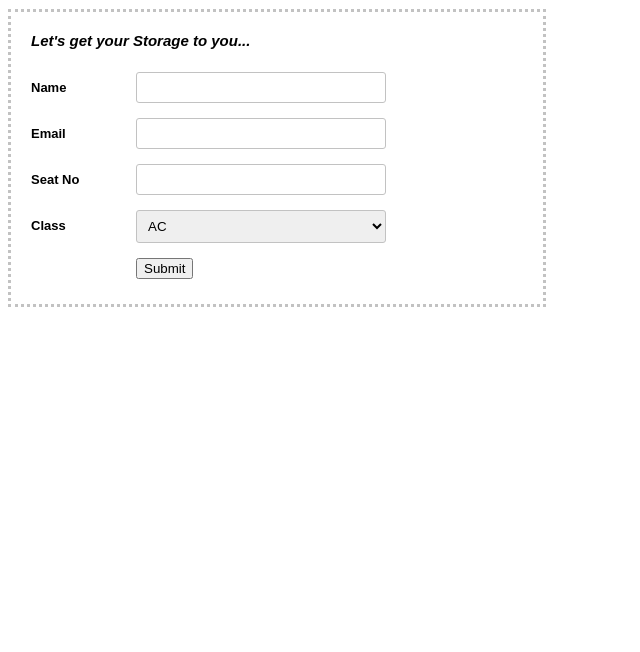
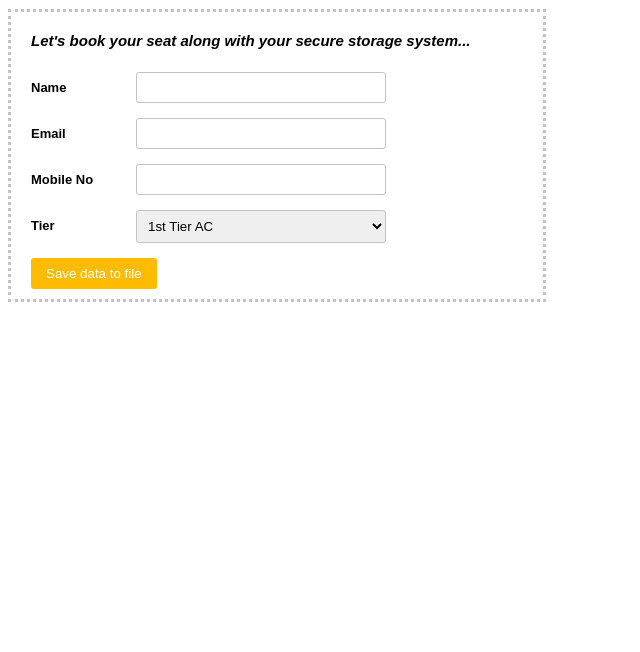
Before and after one commit to Divyajyotipatra10/NERV-RSSS, a plain HTML site: page website/index.html in a window 1280 px wide. Shown: the part 148-800 px from the top of the page, without its empty margins (0-640 px from the left). Drawn offline with Linux system fonts and the light colour scheme.

Commit message:
Update index.html

```diff
--- a/website/index.html
+++ b/website/index.html
@@ -82,26 +82,27 @@
 <body>
   <div class="prologue">
     <h1>NERV</h1>
-    <h2>Railway Storage Security System</h2>
+    <h2>Railway Secure Storage System</h2>
   </div>
   <div class="nerv-form">
-    <div class="nerv-form-head">Let's get your Storage to you...</div>
-    <form>
-      <label for="field1"><span>Name</span><input type="text" class="input" name="field1" value="" /></label>
-      <label for="field2"><span>Email</span><input type="email" class="input" name="field2" value="" /></label>
-      <label><span>Seat No</span><input type="tel" class="input" name="seat" value="" maxlength="10" /></label>
-      <label for="field4"><span>Class</span><select name="field4" class="select">
-          <option value="AC">AC</option>
-          <option value="Sleeper">Sleeper</option>
-          <option value="A-tier">A-tier</option>
-        </select></label>
+    <div class="nerv-form-head">Let's book your seat along with your secure storage system...</div>
+    <label for="field1"><span>Name</span><input type="text" class="input" id="field1" value="" /></label>
+    <label for="field2"><span>Email</span><input type="email" class="input" id="field2" value="" /></label>
+    <label for="field4"><span>Mobile No</span><input type="tel" class="input" id="field4" value=""
+        maxlength="10" /></label>
+    <label for="field5"><span>Tier</span><select id="field5" class="select">
+        <option value="ac1st">1st Tier AC</option>
+        <option value="ac2nd">2nd Tier AC</option>
+        <option value="3rdtier">3rd Tier AC</option>
+        <option value="sleeper">Sleeper</option>
+      </select></label>
 
+    <span> </span><a href="num.html"><input type="button" id="bt" value="Save data to file" /></a>
 
-
-    </form><label><span> </span><a href="num.html" ><button id="but1" type="submit"
-          value="Submit">Submit</button></a>
   </div>
 
 </body>
 
+
+
 </html>
```
